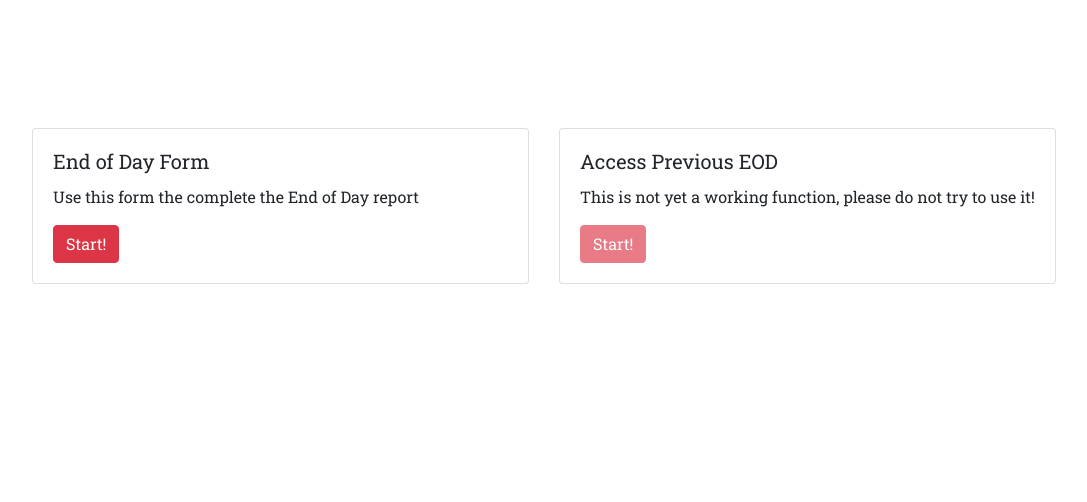
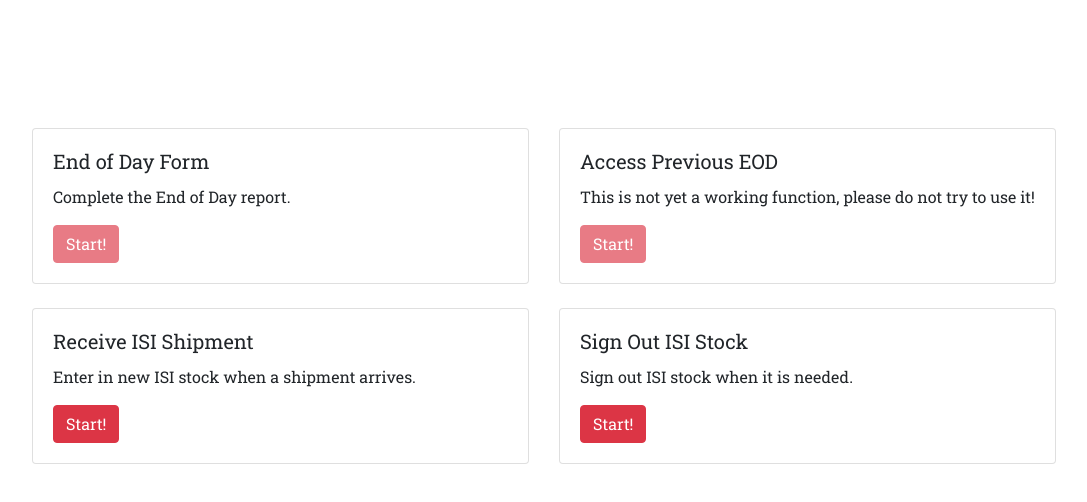
Before and after one commit to gnomon-church/MonextraAssistant, a React (Create React App) app in the folder client/: page / in a window 1280 px wide. Shown: the top 502 px of the page, without its empty margins (96-1183 px from the left). Built offline with nearby package versions, Linux system fonts and the light colour scheme; what @react-pdf/renderer would draw is missing.

Commit message:
Added cards for ISI shipment & signout pages

```diff
--- a/client/src/pages/Start.jsx
+++ b/client/src/pages/Start.jsx
@@ -13,9 +13,9 @@ export default class Start extends Component {
                         <Card.Body>
                             <Card.Title>End of Day Form</Card.Title>
                             <Card.Text>
-                                Use this form the complete the End of Day report
+                                Complete the End of Day report.
                         </Card.Text>
-                            <Button href='/eodform' variant="danger">Start!</Button>
+                            <Button href='/eodform' variant="danger" disabled>Start!</Button>
                         </Card.Body>
                     </Card>
 
@@ -29,6 +29,30 @@ export default class Start extends Component {
                         </Card.Body>
                     </Card>
                 </CardDeck>
+
+                    <br />
+
+                <CardDeck>
+                    <Card style={{ width: '18rem' }}>
+                        <Card.Body>
+                            <Card.Title>Receive ISI Shipment</Card.Title>
+                            <Card.Text>
+                                Enter in new ISI stock when a shipment arrives.
+                        </Card.Text>
+                            <Button variant="danger">Start!</Button>
+                        </Card.Body>
+                    </Card>
+
+                    <Card style={{ width: '18rem' }}>
+                        <Card.Body>
+                            <Card.Title>Sign Out ISI Stock</Card.Title>
+                            <Card.Text>
+                                Sign out ISI stock when it is needed.
+                        </Card.Text>
+                            <Button variant="danger">Start!</Button>
+                        </Card.Body>
+                    </Card>
+                </CardDeck>
             </div>
         );
     }
```
